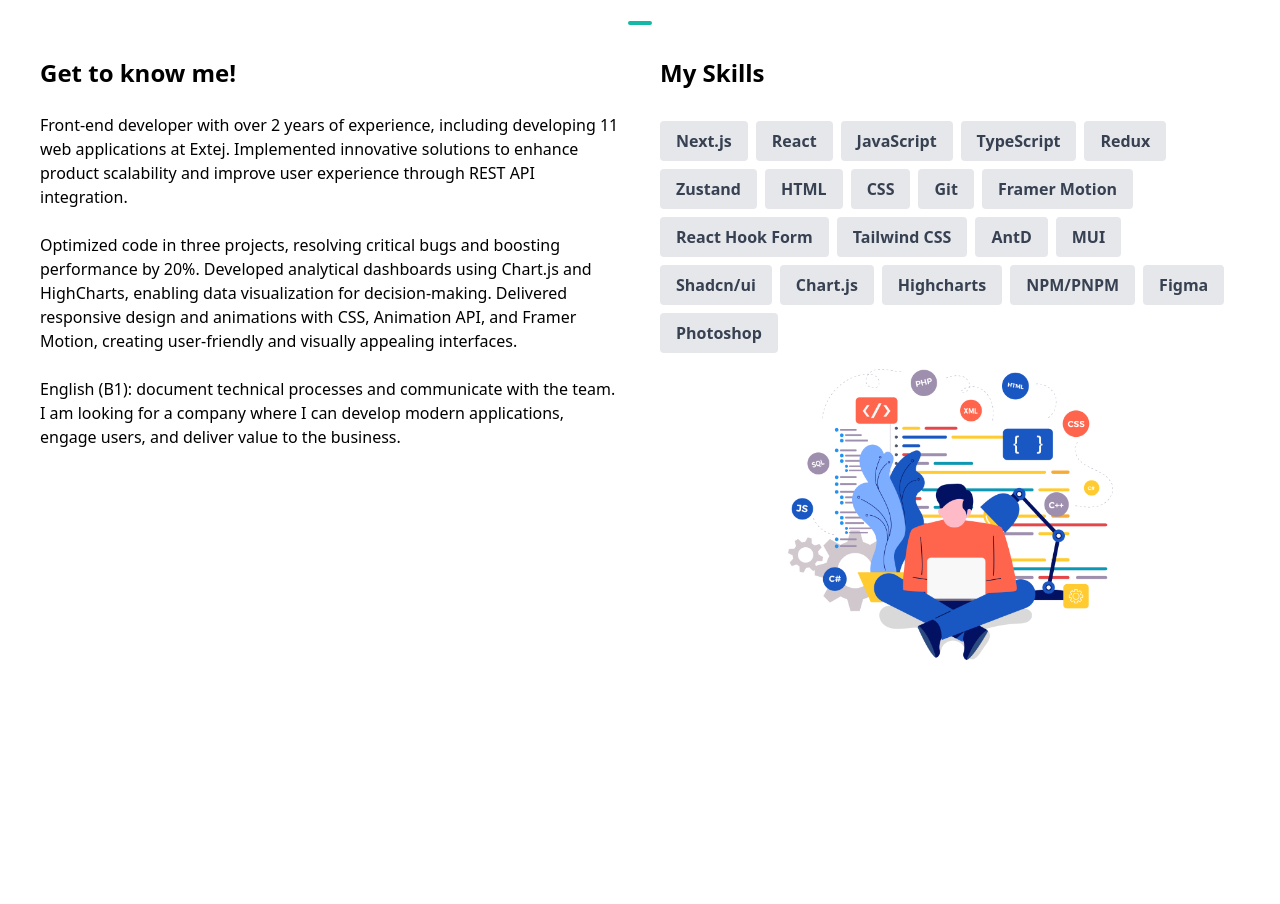
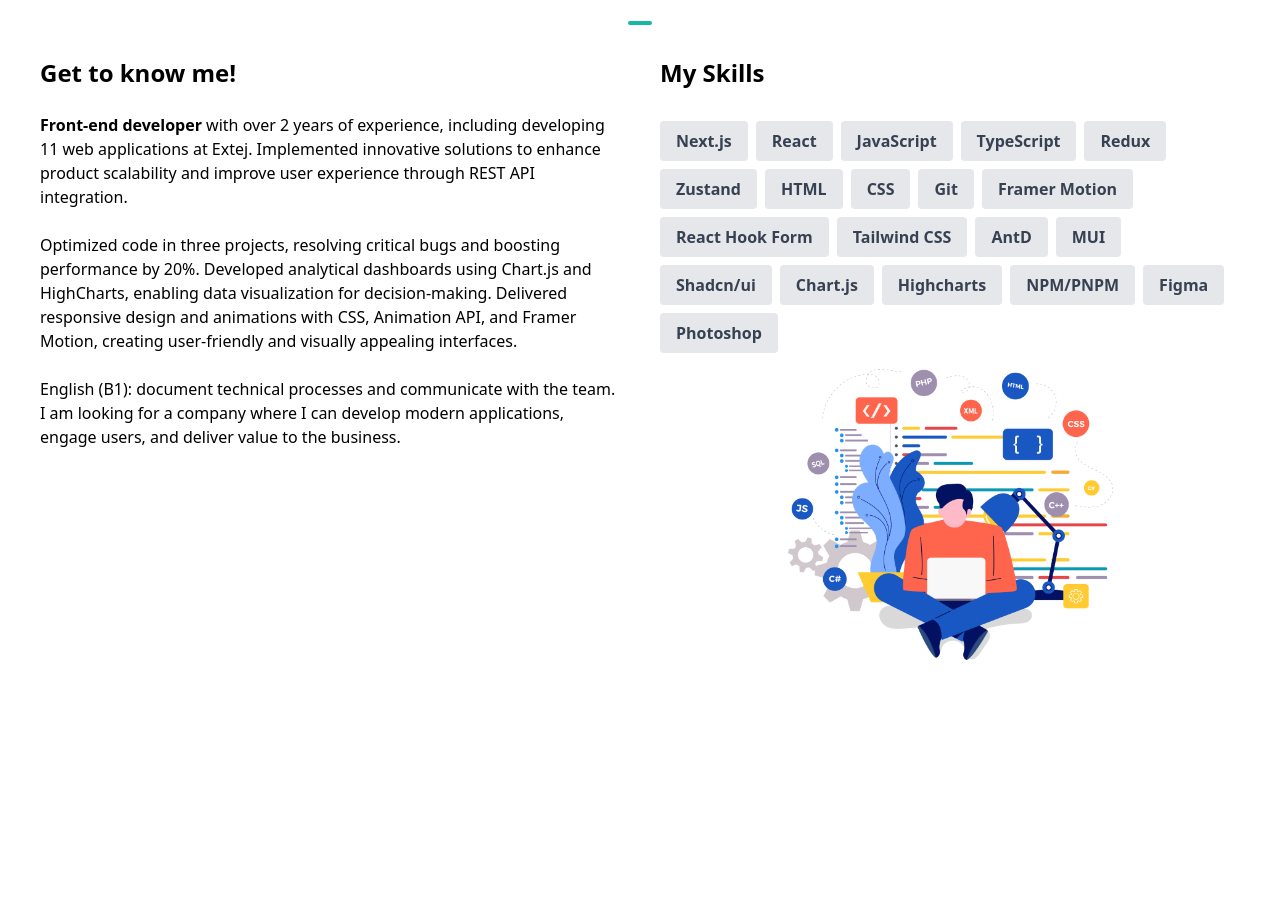
Before and after one commit to Yurii108/portfolio, a Next.js app: page / in a window 1280 px wide. Shown: the part 927-1831 px from the top of the page. Built offline with nearby package versions, Linux system fonts and the light colour scheme.

Commit message:
add env with resume link

```diff
--- a/src/components/about-section.tsx
+++ b/src/components/about-section.tsx
@@ -41,7 +41,7 @@ const AboutSection = () => {
                 Get to know me!
               </h1>
               <p>
-                Front-end developer with over 2 years of experience, including developing 11 web applications at Extej. Implemented innovative solutions to enhance product scalability and improve user experience through REST API integration.
+                <strong>Front-end developer</strong> with over 2 years of experience, including developing 11 web applications at Extej. Implemented innovative solutions to enhance product scalability and improve user experience through REST API integration.
               </p>
               <br />
               <p>
--- a/src/components/hero-section.tsx
+++ b/src/components/hero-section.tsx
@@ -6,7 +6,10 @@ import Link from "next/link"
 import { Link as LinkScroll } from "react-scroll/modules";
 import { HiArrowDown } from "react-icons/hi";
 
+const resumeLink = process.env.NEXT_PUBLIC_RESUME || "";
+
 const HeroSection = () => {
+
   return (
     <section id="home" className="h-[calc(100vh-60px)] md:h-[calc(100vh-20px)] flex flex-col ">
       <div></div>
@@ -27,7 +30,7 @@ const HeroSection = () => {
           <h2 className="!text-3xl mt-4 mb-6 md:!text-5xl font-semibold text-[#38b2ac]">
             I&#39;m a{" "}Front-end developer.
           </h2>
-          <Link href="https://drive.google.com/file/d/1W_A1-Vb2RX-onAl-GP7DMZCX_BsyRzu8/view" rel="noreferrer" target="_blank" className="block mx-auto w-[136px] md:mx-0">
+          <Link href={resumeLink} rel="noreferrer" target="_blank" className="block mx-auto w-[136px] md:mx-0">
             <button className="animated-button">
               <svg viewBox="0 0 24 24" className="arr-2" xmlns="http://www.w3.org/2000/svg">
                 <path
```
